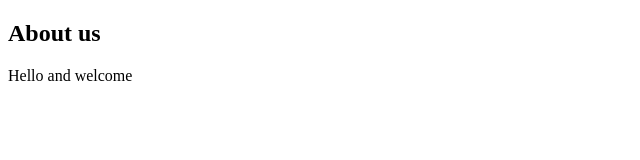
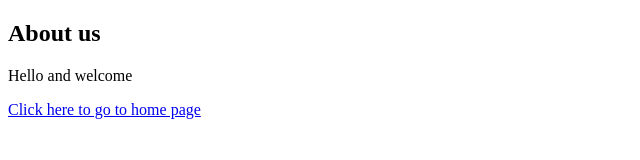
Before and after one commit to nomasotsha/MpebeAppAcademy, a plain HTML site: page about.html in a window 1280 px wide. Shown: the whole page, without its empty margins (0-640 px from the left). Drawn offline with Linux system fonts and the light colour scheme.

Commit message:
Update about.html - Added a Link to the Home Page
Update about.html - Added a Link to the Home Page

```diff
--- a/about.html
+++ b/about.html
@@ -6,5 +6,6 @@
        <body>
            <h2>About us</h2>
            <p>Hello and welcome</p>
+           <a href="index.html">Click here to go to home page</a>
       </body>
 </html>
```
